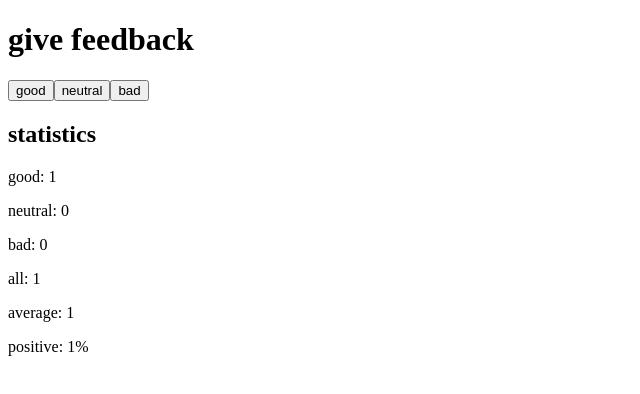
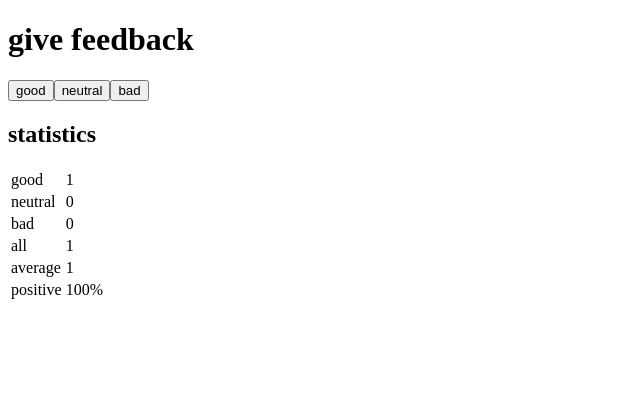
Before and after one commit to ErickFCS/FullStackOpenSubmissions, a React (Vite) app in the folder Part1/Unicafe/: page / in a window 1280 px wide. Both pictures are taken after a click on the button "good". Shown: the top 394 px of the page, without its empty margins (0-640 px from the left). Built offline with nearby package versions, Linux system fonts and the light colour scheme.

Commit message:
Part 1 Unicafe step 6

```diff
--- a/Part1/Unicafe/src/App.jsx
+++ b/Part1/Unicafe/src/App.jsx
@@ -5,14 +5,24 @@ const Button = ({ text, onClick }) => (
 )
 
 const StatisticsLine = ({ text, value }) => (
-  <p>{text}: {value}</p>
+  <>
+    <tr>
+      <td>{text}</td>
+      <td>{value}</td>
+    </tr>
+  </>
 )
 
 const StatisticsLinePercentage = ({ text, value }) => (
-  <p>{text}: {value}%</p>
+  <>
+    <tr>
+      <td>{text}</td>
+      <td>{value}%</td>
+    </tr>
+  </>
 )
 
-const Statistics = ({stats}) => {
+const Statistics = ({ stats }) => {
 
   const { good, neutral, bad, all, average, positive } = stats
 
@@ -24,12 +34,16 @@ const Statistics = ({stats}) => {
 
   return (
     <>
+      <table>
+        <tbody>
           <StatisticsLine text="good" value={good} />
           <StatisticsLine text="neutral" value={neutral} />
           <StatisticsLine text="bad" value={bad} />
           <StatisticsLine text="all" value={all} />
           <StatisticsLine text="average" value={average} />
           <StatisticsLinePercentage text="positive" value={positive} />
+        </tbody>
+      </table>
     </>
   )
 }
@@ -54,21 +68,21 @@ function App() {
 
   const onGood = () => {
     setAverage((good + 1 - bad) / (all + 1))
-    setPositive((good + 1) / (all + 1))
+    setPositive((good + 1) / (all + 1) * 100)
     setAll(all + 1)
     setGood(good + 1)
   }
 
   const onNeutral = () => {
     setAverage((good - bad) / (all + 1))
-    setPositive((good) / (all + 1))
+    setPositive((good) / (all + 1) * 100)
     setAll(all + 1)
     setNeutral(neutral + 1)
   }
 
   const onBad = () => {
     setAverage((good - (bad + 1)) / (all + 1))
-    setPositive((good) / (all + 1))
+    setPositive((good) / (all + 1) * 100)
     setAll(all + 1)
     setBad(bad + 1)
   }
```
Lines whose indentation alone changed are shown as unchanged.
